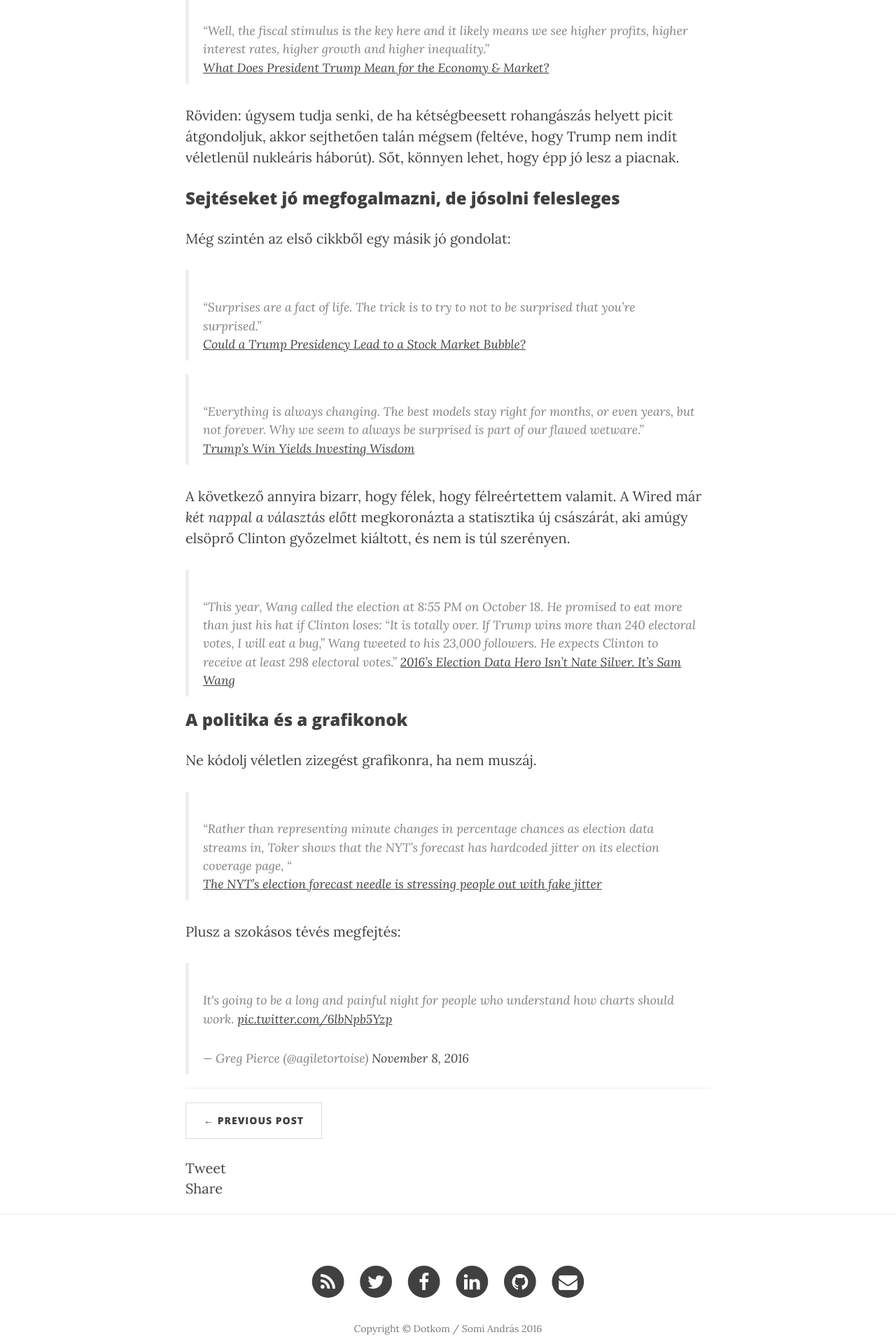
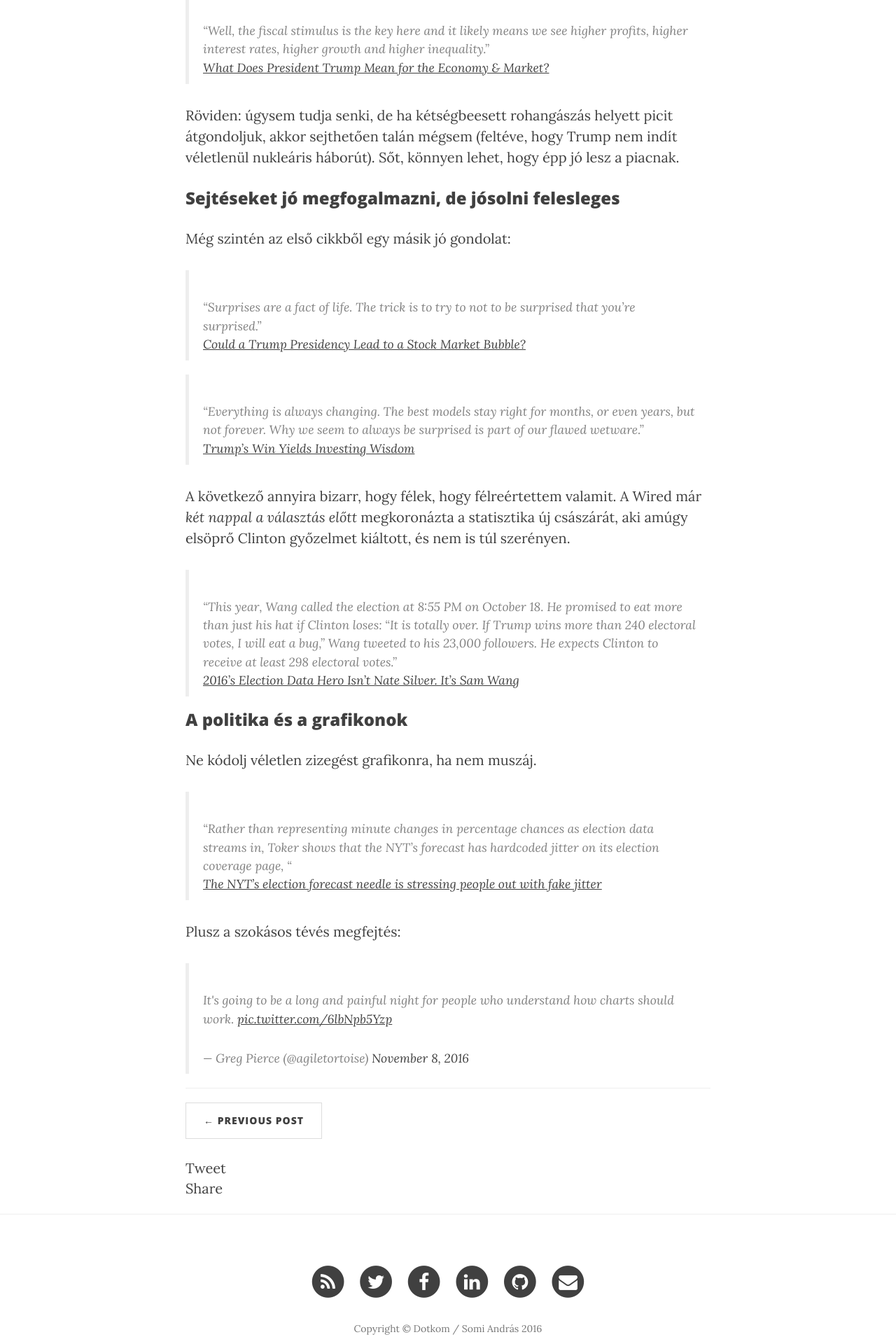
Before and after one commit to doktorjustice/doktorjustice.github.io, a Jekyll site: the page built from _posts/2016-11-09-trump-lesz-az-elnok.md, in a window 1280 px wide. Shown: the part 1260-3180 px from the top of the page at 70% size. Built offline with Jekyll 4.4.1, drawn with Linux system fonts in a browser that asks for light colours; nearby versions of some CDN libraries; comment, search, counter and statistics services are not loaded.

Commit message:
Fiy typo

```diff
--- a/_posts/2016-11-09-trump-lesz-az-elnok.md
+++ b/_posts/2016-11-09-trump-lesz-az-elnok.md
@@ -32,7 +32,7 @@ Még szintén az első cikkből egy másik jó gondolat:
 
 A következő annyira bizarr, hogy félek, hogy félreértettem valamit. A Wired már _két nappal a választás előtt_ megkoronázta a statisztika új császárát, aki amúgy elsöprő Clinton győzelmet kiáltott, és nem is túl szerényen.
 
->"This year, Wang called the election at 8:55 PM on October 18. He promised to eat more than just his hat if Clinton loses: “It is totally over. If Trump wins more than 240 electoral votes, I will eat a bug,” Wang tweeted to his 23,000 followers. He expects Clinton to receive at least 298 electoral votes."
+>"This year, Wang called the election at 8:55 PM on October 18. He promised to eat more than just his hat if Clinton loses: “It is totally over. If Trump wins more than 240 electoral votes, I will eat a bug,” Wang tweeted to his 23,000 followers. He expects Clinton to receive at least 298 electoral votes." <br>
 [2016’s Election Data Hero Isn’t Nate Silver. It’s Sam Wang](https://www.wired.com/2016/11/2016s-election-data-hero-isnt-nate-silver-sam-wang/)
 
 ### A politika és a grafikonok
```
